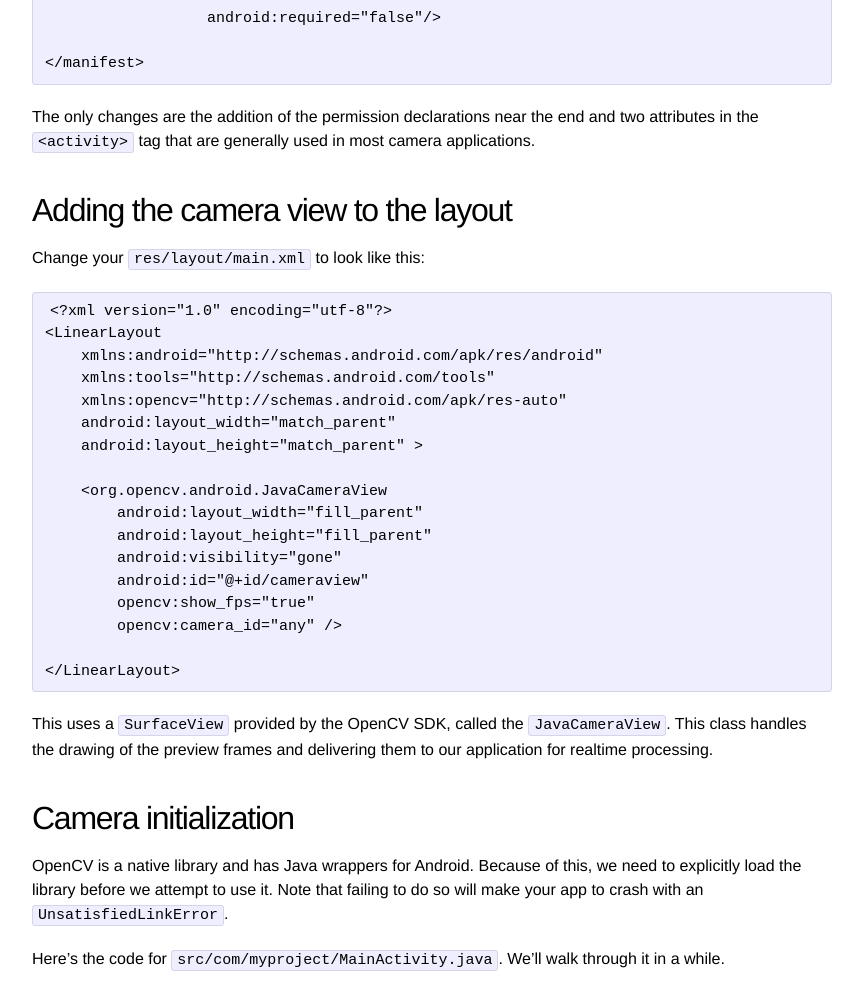
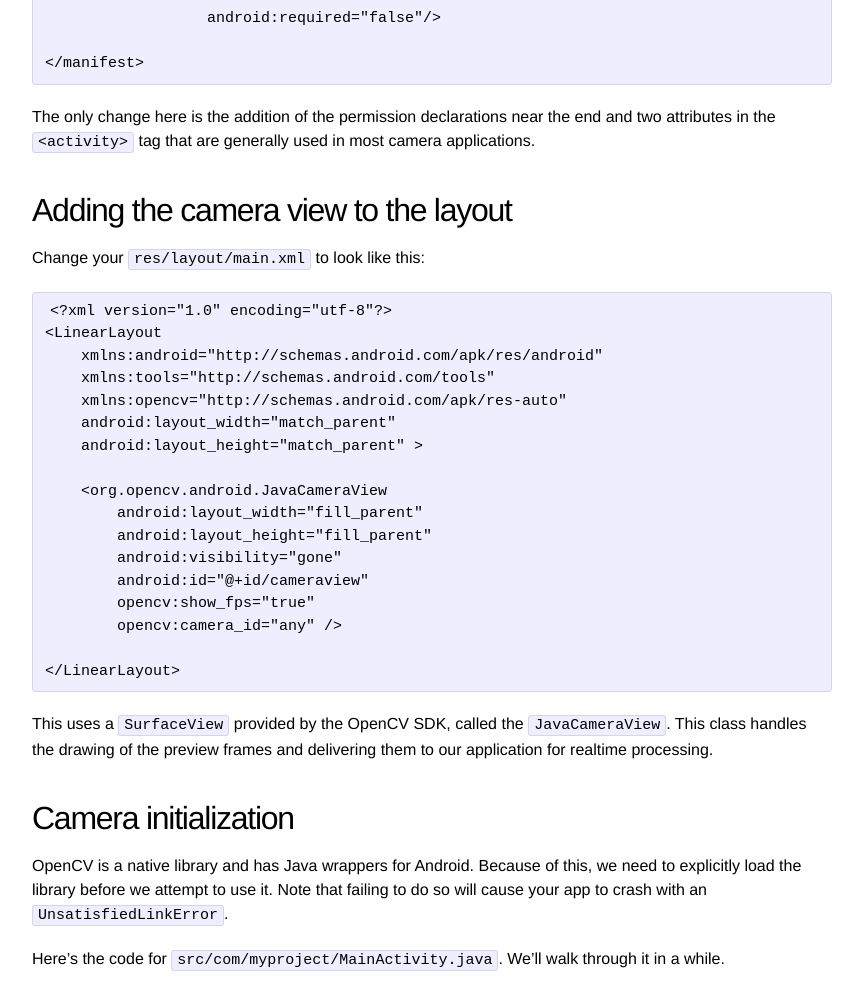
Before and after one commit to yati-sagade/yati-sagade.github.io, a Jekyll site: the page built from _posts/2014-11-02-opencv-android-setup.markdown, in a window 1280 px wide and 1400 px high, scrolled down 2336 px. Shown: the part 152-1140 px from the top of the window, without its empty margins (208-1071 px from the left). Built offline with Jekyll 4.4.1, drawn with Linux system fonts in a browser that asks for light colours; some of the changed text lies outside the part shown.

Commit message:
formatting

```diff
--- a/_posts/2014-11-02-opencv-android-setup.markdown
+++ b/_posts/2014-11-02-opencv-android-setup.markdown
@@ -115,7 +115,7 @@ Change your `AndroidManifest.xml` to look like this:
 
     </manifest>
 
-The only changes are the addition of the permission declarations near the
+The only change here is the addition of the permission declarations near the
 end and two attributes in the `<activity>` tag that are generally used in
 most camera applications.
 
@@ -151,7 +151,7 @@ Camera initialization
 
 OpenCV is a native library and has Java wrappers for Android. Because of this,
 we need to explicitly load the library before we attempt to use it. Note that
-failing to do so will make your app to crash with an `UnsatisfiedLinkError`.
+failing to do so will cause your app to crash with an `UnsatisfiedLinkError`.
 
 Here's the code for `src/com/myproject/MainActivity.java`. We'll walk through
 it in a while.
```
Also changed, not shown: other parts of _posts/2014-11-02-opencv-android-setup.markdown (+4 -4 lines).
